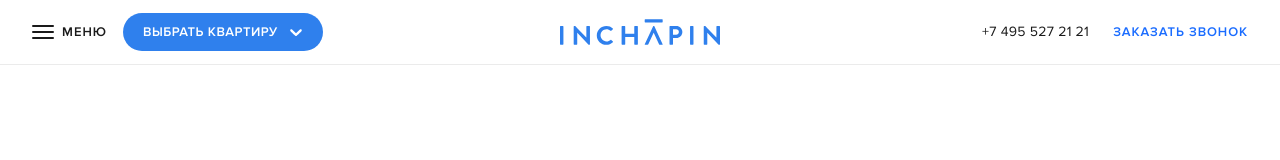
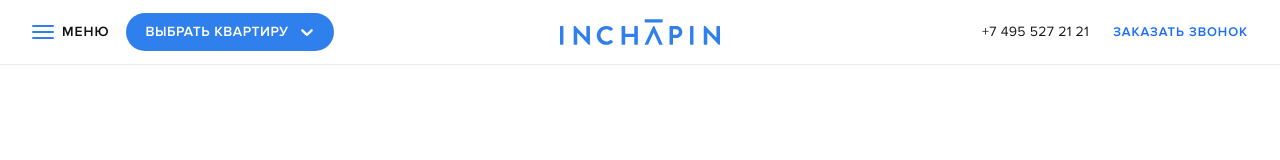
Before and after one commit to Pavel5284/landing-test, a Next.js app: page / in a window 1280 px wide. Shown: the top 160 px of the page. Built offline with nearby package versions, Linux system fonts and the light colour scheme.

Commit message:
feat: header in progress

```diff
--- a/common/_templates.scss
+++ b/common/_templates.scss
@@ -2,119 +2,10 @@
 @use '@/common/variables' as *;
 
 
-%sixty-medium-template {
-    @include mixins.adaptiveValue('font-size', 60, 38);
-    line-height: normal;
-    font-weight: 500;
-    color: $color-text-primary;
+%fifteen-semibold-template {
+  @include mixins.adaptiveValue('font-size', 15, 12);
+  line-height: 100%;
+  letter-spacing: 0.07em; //7% от текущего размера шрифта
+  font-weight: 600;
+  color: $dark-color;
 }
-
-%sixty-bold-template {
-    @include mixins.adaptiveValue('font-size', 60, 38);
-    line-height: normal;
-    font-weight: 700;
-    color: $color-text-primary;
-}
-
-%forty-eight-bold-template {
-    @include mixins.adaptiveValue('font-size', 48, 32);
-    line-height: normal;
-    font-weight: 700;
-    color: $color-text-primary;
-}
-%forty-bold-template {
-    @include mixins.adaptiveValue('font-size', 40, 28);
-    line-height: normal;
-    font-weight: 700;
-    color: $color-text-primary;
-}
-
-%twenty-six-bold-template {
-    @include mixins.adaptiveValue('font-size', 26, 21);
-    line-height: normal;
-    font-weight: 400;
-    color: $color-text-primary;
-}
-%twenty-six-regular-template {
-    @include mixins.adaptiveValue('font-size', 26, 21);
-    line-height: normal;
-    font-weight: 400;
-    color: $color-text-primary;
-}
-
-%twenty-four-semibold-template {
-    @include mixins.adaptiveValue('font-size', 24, 20);
-    line-height: normal;
-    font-weight: 600;
-    color: $color-text-primary;
-}
-
-%twenty-four-regular-template {
-    @include mixins.adaptiveValue('font-size', 24, 20);
-    line-height: normal;
-    font-weight: 400;
-    color: $color-text-primary;
-}
-
-%twenty-two-medium-template {
-    @include mixins.adaptiveValue('font-size', 22, 18);
-    line-height: normal;
-    font-weight: 500;
-    color: $color-text-primary;
-}
-
-%twenty-semibold-template {
-    @include mixins.adaptiveValue('font-size', 20, 16);
-    line-height: normal;
-    font-weight: 600;
-    color: $color-text-primary;
-}
-%twenty-medium-template {
-    @include mixins.adaptiveValue('font-size', 20, 16);
-    line-height: normal;
-    font-weight: 500;
-    color: $color-text-primary;
-}
-
-%twenty-regular-template {
-    @include mixins.adaptiveValue('font-size', 20, 16);
-    line-height: normal;
-    font-weight: 400;
-    color: $color-text-primary;
-}
-
-%eighteen-regular-template {
-    @include mixins.adaptiveValue('font-size', 18, 14);
-    line-height: normal;
-    font-weight: 400;
-    color: $color-text-primary;
-}
-
-%sixteen-regular-template {
-    @include mixins.adaptiveValue('font-size', 16, 14);
-    line-height: normal;
-    font-weight: 400;
-    color: $color-text-primary;
-}
-
-%fourteen-regular-template {
-    @include mixins.adaptiveValue('font-size', 14, 13);
-    line-height: normal;
-    font-weight: 400;
-    color: $color-text-primary;
-}
-
-%eighty-eight-extrabold-template {
-    @include mixins.adaptiveValue('font-size', 88, 36);
-    line-height: 1.05;
-    font-weight: 800;
-    letter-spacing: -0.02em;
-    color: $color-text-primary;
-}
-
-%twelve-regular-template {
-    @include mixins.adaptiveValue('font-size', 12, 11);
-    line-height: normal;
-    font-weight: 400;
-    color: $color-text-primary;
-}
--- a/common/components/Header/ApartmentDropdown/ApartmentDropdown.module.scss
+++ b/common/components/Header/ApartmentDropdown/ApartmentDropdown.module.scss
@@ -15,9 +15,7 @@
   border: none;
   border-radius: 50px;
   padding: 0.55rem 1.1rem 0.55rem 1.25rem;
-  font-size: 13px;
-  font-weight: 600;
-  letter-spacing: 0.06em;
+  @extend %fifteen-semibold-template;
   cursor: pointer;
   white-space: nowrap;
   min-height: auto;
@@ -78,6 +76,33 @@
   padding: 0.5rem;
   z-index: 1010;
   margin: 0;
+  animation: menuFadeIn 0.2s ease;
+}
+
+.menuClosing {
+  animation: menuFadeOut 0.2s ease forwards;
+}
+
+@keyframes menuFadeIn {
+  from {
+    opacity: 0;
+    transform: translateY(-10px);
+  }
+  to {
+    opacity: 1;
+    transform: translateY(0);
+  }
+}
+
+@keyframes menuFadeOut {
+  from {
+    opacity: 1;
+    transform: translateY(0);
+  }
+  to {
+    opacity: 0;
+    transform: translateY(-10px);
+  }
 }
 
 .menuList {
--- a/common/components/Header/ApartmentDropdown/ApartmentDropdown.tsx
+++ b/common/components/Header/ApartmentDropdown/ApartmentDropdown.tsx
@@ -1,6 +1,6 @@
 "use client"
 
-import {createContext, FC, useContext, useState} from 'react';
+import {createContext, FC, useContext, useRef, useState} from 'react';
 import Select, {components, GroupBase} from 'react-select';
 import type {SingleValueProps, PlaceholderProps, ControlProps} from 'react-select';
 import {useRouter} from 'next/navigation';
@@ -66,8 +66,12 @@ const customComponents = {
     Control: CustomControl,
 };
 
+const ANIMATION_DURATION = 200;
+
 export const ApartmentDropdown: FC<ApartmentDropdownProps> = ({isOpen, onOpenChange, isActive}) => {
     const [hovered, setHovered] = useState(false);
+    const [closing, setClosing] = useState(false);
+    const closeTimerRef = useRef<ReturnType<typeof setTimeout>>(undefined);
     const router = useRouter();
 
     const currentOption = apartmentOptions.find(opt => isActive(opt.value)) ?? null;
@@ -76,6 +80,20 @@ export const ApartmentDropdown: FC<ApartmentDropdownProps> = ({isOpen, onOpenCha
         if (option && !isActive(option.value)) {
             router.push(option.value);
         }
+    };
+
+    const handleMenuOpen = () => {
+        if (closeTimerRef.current) clearTimeout(closeTimerRef.current);
+        setClosing(false);
+        onOpenChange(true);
+    };
+
+    const handleMenuClose = () => {
+        setClosing(true);
+        closeTimerRef.current = setTimeout(() => {
+            setClosing(false);
+            onOpenChange(false);
+        }, ANIMATION_DURATION);
     };
 
     return (
@@ -94,7 +112,7 @@ export const ApartmentDropdown: FC<ApartmentDropdownProps> = ({isOpen, onOpenCha
                         dropdownIndicator: (state) =>
                             state.selectProps.menuIsOpen ? styles.indicatorOpen : styles.indicator,
                         indicatorSeparator: () => styles.indicatorSeparator,
-                        menu: () => styles.menu,
+                        menu: () => `${styles.menu} ${closing ? styles.menuClosing : ''}`,
                         menuList: () => styles.menuList,
                         option: ({ isSelected, isFocused }) =>
                             [styles.option, isSelected && styles.optionSelected, isFocused && styles.optionFocused]
@@ -106,8 +124,8 @@ export const ApartmentDropdown: FC<ApartmentDropdownProps> = ({isOpen, onOpenCha
                     placeholder="ВЫБРАТЬ КВАРТИРУ"
                     isSearchable={false}
                     menuIsOpen={isOpen}
-                    onMenuOpen={() => onOpenChange(true)}
-                    onMenuClose={() => onOpenChange(false)}
+                    onMenuOpen={handleMenuOpen}
+                    onMenuClose={handleMenuClose}
                 />
             </HoverCtx.Provider>
         </div>
--- /dev/null
+++ b/common/components/Header/BurgerBtn/BurgerBtn.module.scss
@@ -0,0 +1,59 @@
+@use '@/common/variables' as *;
+@import "@/common/templates";
+
+.burgerBtn {
+  display: flex;
+  align-items: center;
+  gap: 0.5rem;
+  background: none;
+  border: none;
+  cursor: pointer;
+  padding: 0;
+
+}
+
+.burgerLabel {
+  @extend %fifteen-semibold-template;
+}
+
+.burgerIcon {
+  display: flex;
+  flex-direction: column;
+  gap: 4px;
+  width: 22px;
+  transition: gap 0.3s ease;
+
+  span {
+    display: block;
+    width: 100%;
+    height: 2px;
+    background-color: $accent-color;
+    border-radius: 2px;
+    transition: all 0.3s ease;
+  }
+}
+
+.burgerBtn:hover .burgerIcon {
+  gap: 7px;
+}
+
+.burgerBtnOpen .burgerIcon {
+  span:nth-child(1) {
+    transform: rotate(45deg) translate(4px, 6px);
+  }
+
+  span:nth-child(2) {
+    opacity: 0;
+  }
+
+  span:nth-child(3) {
+    transform: rotate(-45deg) translate(4px, -6px);
+  }
+}
+
+
+@media (max-width: 768px) {
+  .burgerLabel {
+    display: none;
+  }
+}
--- /dev/null
+++ b/common/components/Header/BurgerBtn/BurgerBtn.tsx
@@ -0,0 +1,23 @@
+"use client"
+
+import {FC} from 'react';
+import styles from './BurgerBtn.module.scss';
+
+interface BurgerBtnProps {
+  isOpen: boolean;
+  onToggle: () => void;
+}
+
+export const BurgerBtn: FC<BurgerBtnProps> = ({isOpen, onToggle}) => (
+  <button
+    className={`${styles.burgerBtn} ${isOpen ? styles.burgerBtnOpen : ''}`}
+    onClick={onToggle}
+    aria-label="Открыть меню"
+    aria-expanded={isOpen}
+  >
+    <span className={styles.burgerIcon}>
+      <span/><span/><span/>
+    </span>
+    <span className={styles.burgerLabel}>МЕНЮ</span>
+  </button>
+);
--- a/common/components/Header/Header.module.scss
+++ b/common/components/Header/Header.module.scss
@@ -40,47 +40,6 @@
   align-items: center;
   gap: 1rem;
   flex-shrink: 0;
-}
-
-/* Burger button */
-.burgerBtn {
-  display: flex;
-  align-items: center;
-  gap: 0.5rem;
-  background: none;
-  border: none;
-  cursor: pointer;
-  padding: 0;
-  color: #1a1a1a;
-}
-
-.burgerLabel {
-  font-size: 13px;
-  font-weight: 600;
-  letter-spacing: 0.08em;
-  color: #1a1a1a;
-}
-
-.burgerIcon {
-  display: flex;
-  flex-direction: column;
-  gap: 4px;
-  width: 22px;
-
-  span {
-    display: block;
-    width: 100%;
-    height: 2px;
-    background-color: #1a1a1a;
-    border-radius: 2px;
-    transition: all 0.3s ease;
-  }
-}
-
-.burgerBtnOpen .burgerIcon {
-  span:nth-child(1) { transform: rotate(45deg) translate(4px, 6px); }
-  span:nth-child(2) { opacity: 0; }
-  span:nth-child(3) { transform: rotate(-45deg) translate(4px, -6px); }
 }
 
 /* ─── Right block ────────────────────────────────────────── */
@@ -210,10 +169,6 @@
     text-decoration: none;
   }
 
-  .burgerLabel {
-    display: none;
-  }
-
   .fullMenu {
     top: 56px;
   }
--- a/common/components/Header/Header.tsx
+++ b/common/components/Header/Header.tsx
@@ -6,6 +6,7 @@ import {FC, useState} from 'react';
 import {usePathname} from 'next/navigation';
 import styles from './Header.module.scss';
 import {ApartmentDropdown} from './ApartmentDropdown/ApartmentDropdown';
+import {BurgerBtn} from './BurgerBtn/BurgerBtn';
 import type {DropdownItemData} from './Header.types';
 import defaultLogoSvg from '@/public/logo.svg'
 
@@ -41,18 +42,10 @@ export const Header: FC<{ className?: string }> = ({className}) => {
 
                     {/* Left: burger menu + apartment dropdown */}
                     <div className={styles.leftActions}>
-                        {/* Burger + МЕНЮ */}
-                        <button
-                            className={`${styles.burgerBtn} ${menuOpen ? styles.burgerBtnOpen : ''}`}
-                            onClick={() => { setMenuOpen(prev => !prev); setApartmentOpen(false); }}
-                            aria-label="Открыть меню"
-                            aria-expanded={menuOpen}
-                        >
-                            <span className={styles.burgerIcon}>
-                                <span/><span/><span/>
-                            </span>
-                            <span className={styles.burgerLabel}>МЕНЮ</span>
-                        </button>
+                        <BurgerBtn
+                            isOpen={menuOpen}
+                            onToggle={() => { setMenuOpen(prev => !prev); setApartmentOpen(false); }}
+                        />
 
                         <ApartmentDropdown
                             isOpen={apartmentOpen}
```
